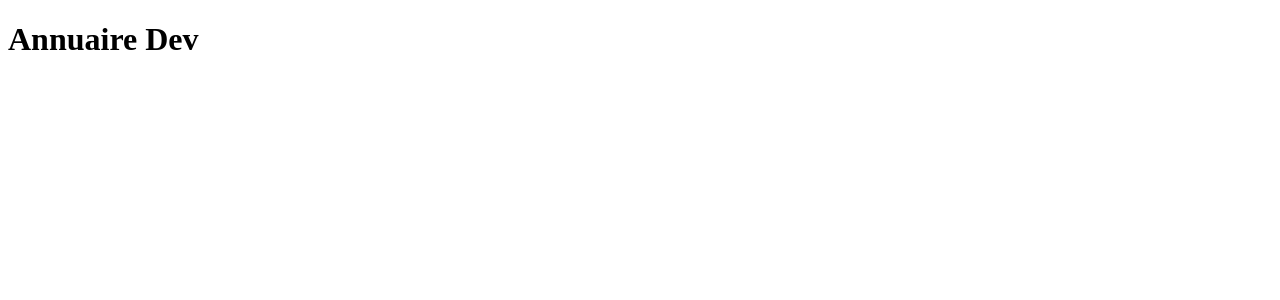
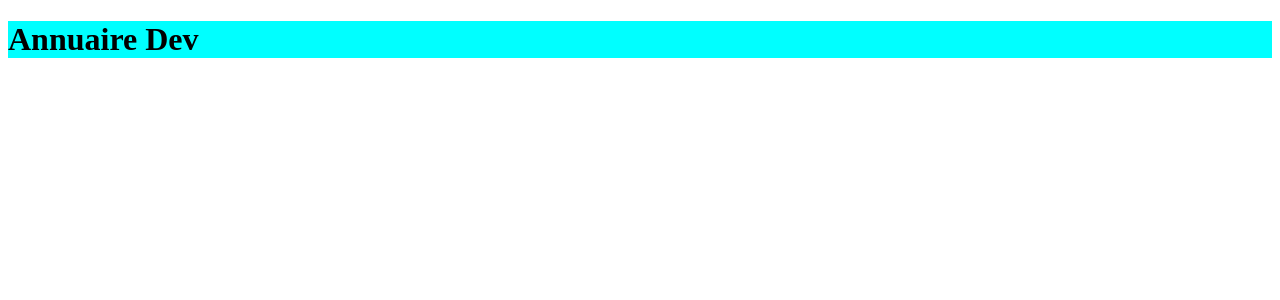
Before and after one commit to Rakel7/phonebook, a React (Create React App) app: page / in a window 1280 px wide. Shown: the top 300 px of the page. Built offline with nearby package versions, Linux system fonts and the light colour scheme.

Commit message:
add first scss

```diff
--- a/src/components/Header.js
+++ b/src/components/Header.js
@@ -3,7 +3,9 @@ import React from 'react';
 const Header = () => {
     return (
         <div>
-            <h1>Annuaire Dev</h1>
+            <div className='header'>
+                <h1>Annuaire Dev</h1>
+            </div>
         </div>
     );
 };
--- a/src/index.js
+++ b/src/index.js
@@ -1,6 +1,7 @@
 import React from 'react';
 import ReactDOM from 'react-dom/client';
 import App from './App';
+import "./style/index.scss";
 
 const root = ReactDOM.createRoot(document.getElementById('root'));
 root.render(
--- /dev/null
+++ b/src/style/components/_header.scss
@@ -0,0 +1,3 @@
+.header {
+    background-color: aqua;
+}
--- /dev/null
+++ b/src/style/index.scss
@@ -0,0 +1 @@
+@import "./components/header";
```
